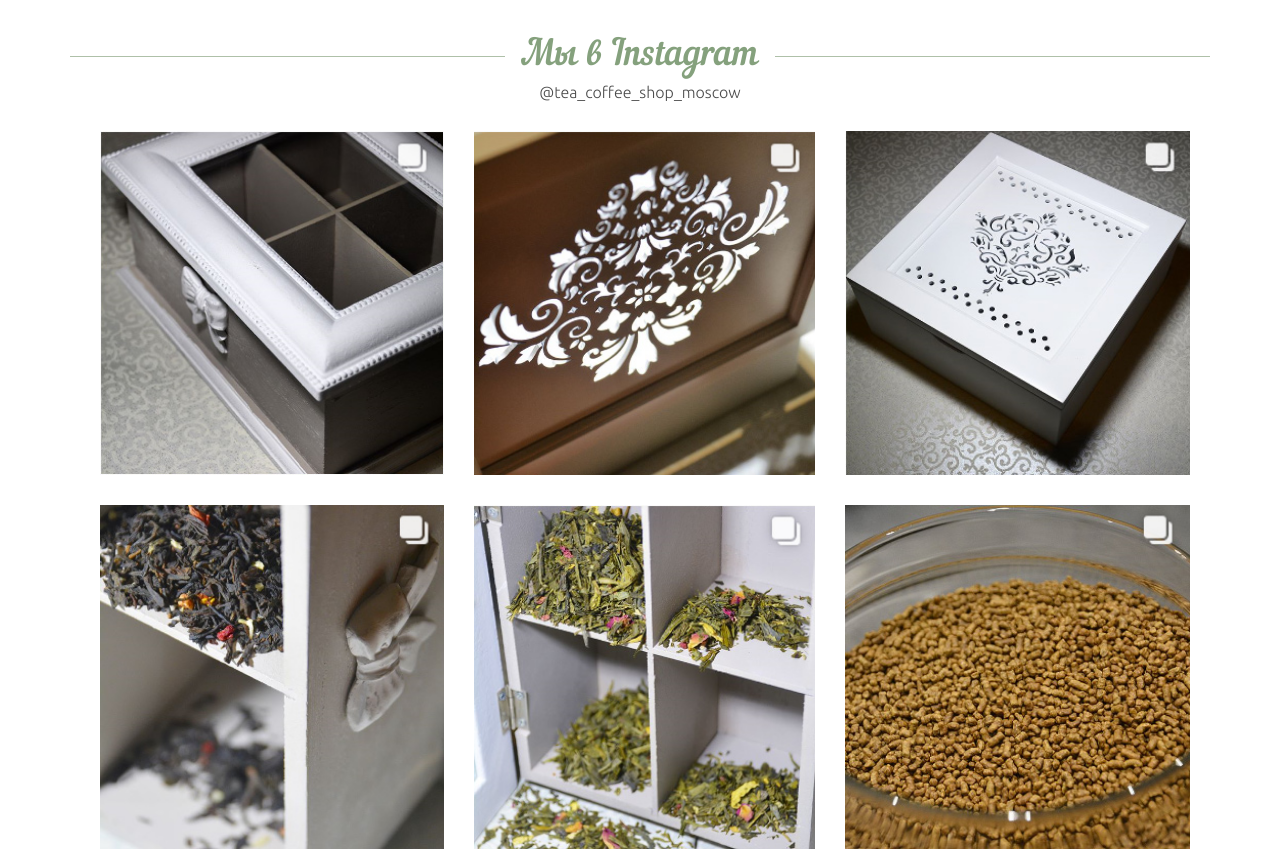
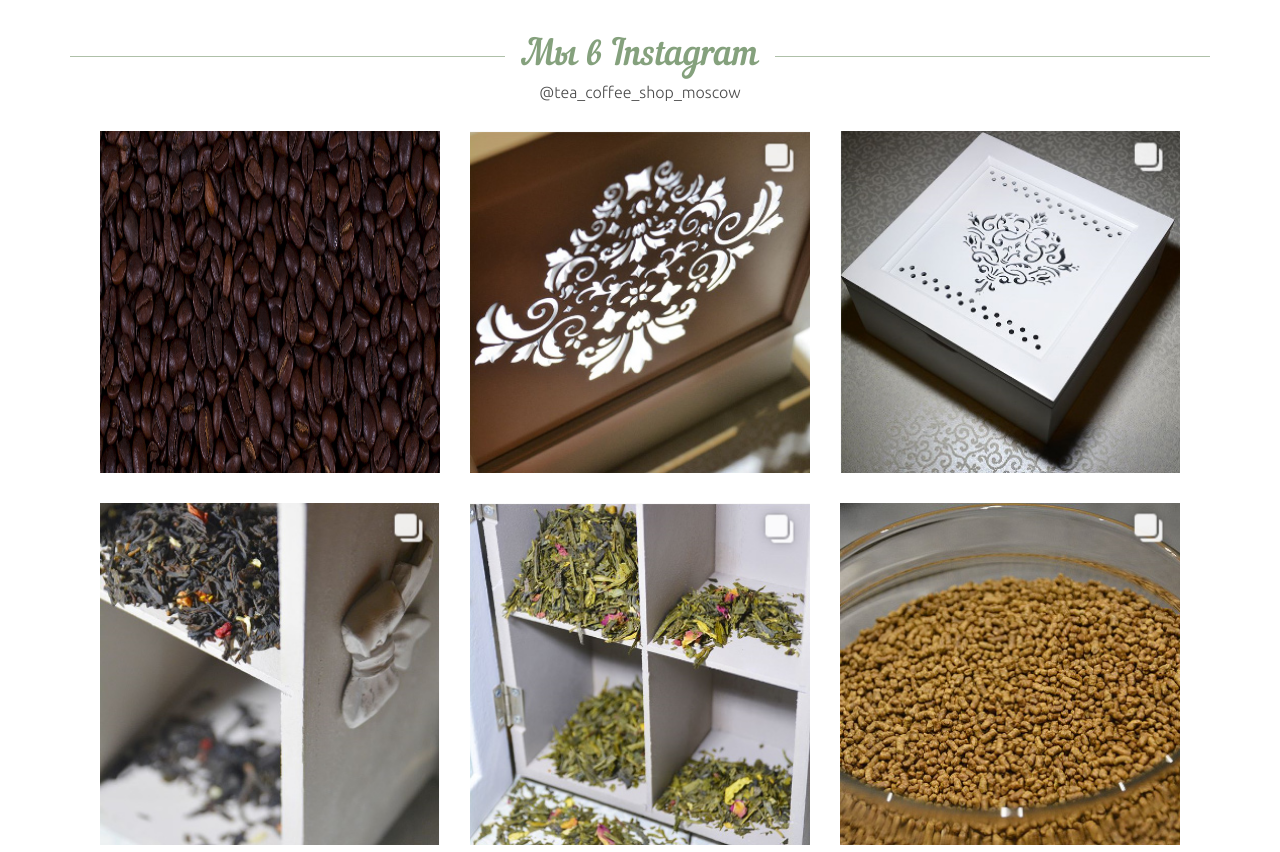
Before and after one commit to YuryKoropenko/t8, a website: page app/index.html in a window 1280 px wide. Shown: the part 2980-3832 px from the top of the page. Drawn offline with Linux system fonts and the light colour scheme.

Commit message:
instagram

```diff
--- a/app/index.html
+++ b/app/index.html
@@ -1307,7 +1307,7 @@
 						<div class="page__p-inst">
 							<div class="p-inst">
 								<a href="#" class="p-inst__link">
-									<img src="img/instagram/1.jpg" alt="" class="p-inst__img">
+									<img src="img/cofe.jpg" alt="" class="p-inst__img">
 								</a>
 							</div>
 							<div class="p-inst">
--- a/sass/_blocks.sass
+++ b/sass/_blocks.sass
@@ -154,7 +154,7 @@ body
 	&__p-inst
 		display: grid
 		padding: 20px 30px 50px
-		grid-template-columns: 1fr 1fr 1fr
+		grid-template-columns: repeat(3, 1fr)
 		grid-template-rows: 1fr 1fr
 		grid-gap: 30px
 	&__p-signup
--- a/sass/_elements.sass
+++ b/sass/_elements.sass
@@ -437,6 +437,7 @@
 			color: #85a17d
 
 .p-inst
+	overflow: hidden
 	&__link
 		display: block
 		height: 100%
@@ -444,9 +445,9 @@
 		overflow: hidden
 	&__img
 		display: block
-		min-width: 100%
 		min-height: 100%
 		height: auto
+		width: 100%
 
 .p-signup
 	&__title
```
Also changed, not shown: app/css/main.css.
